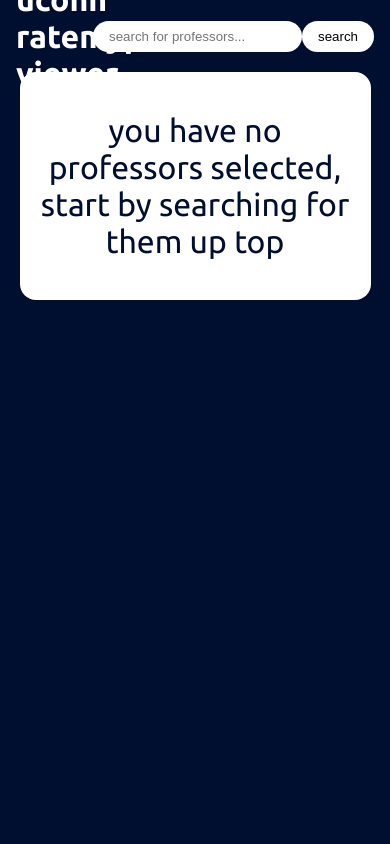
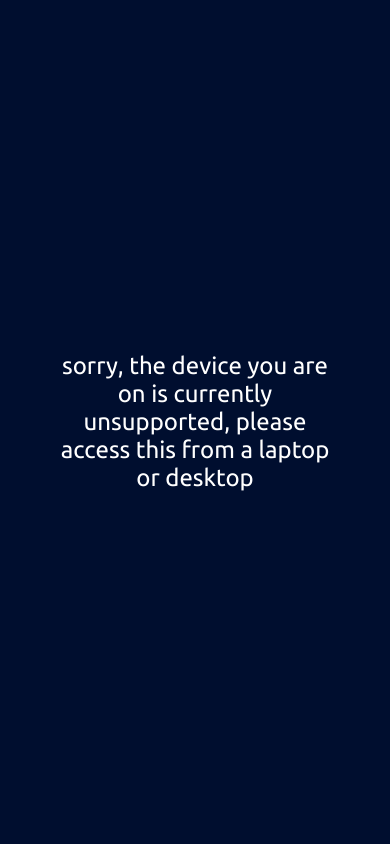
Before and after one commit to noah-hanka/uconnProfViewerSite, a Django app: page /rmpApp/ in a window 390 px wide. Run offline with Django 4.2, Linux system fonts and the light colour scheme.

Commit message:
rmp v 1.0

```diff
--- a/rmpApp/static/rmpApp/home.css
+++ b/rmpApp/static/rmpApp/home.css
@@ -89,7 +89,7 @@
     flex-direction: column;
     align-items: center;
     justify-content: flex-start;
-    height: 90vh;
+    min-height: 90vh;
 }
 
 #professorContainer {
@@ -177,8 +177,9 @@
 }
 
 .teacherName {
-    font-size: x-large;
+    font-size: large;
     font-weight: bold;
+    max-width: 70%;
 }
 
 
@@ -193,6 +194,11 @@
     justify-content: center;
     align-items: center;
     flex-direction: row;
+}
+
+.hidden {
+    opacity: 0;
+    z-index: -1000;
 }
 
 #reviewbackground.hidden {
@@ -377,3 +383,31 @@
     align-items: center;
     font-size: xx-large;
 }
+
+#unsupported {
+    width: 0;
+    height: 0;
+    overflow: hidden;
+}
+
+@media (max-width: 949px) {
+    #unsupported {
+        position: fixed;
+        z-index: 10000;
+        background-color: #000E2F;
+        color: white;
+        position: fixed;
+        width: 100%;
+        height: 100%;
+        display: flex;
+        justify-content: center;
+        align-items: center;
+        font-size: x-large;
+        overflow: auto;
+        text-align: center;
+    }
+
+    #unsupportedtext {
+        padding: 0 3rem 0 3rem;
+    }
+}
--- a/rmpApp/templates/rmpApp/home.html
+++ b/rmpApp/templates/rmpApp/home.html
@@ -5,7 +5,7 @@
     <meta charset="UTF-8">
     <meta http-equiv="X-UA-Compatible" content="IE=edge">
     <meta name="viewport" content="width=device-width, initial-scale=1.0">
-    <title>UCONN RateMyProfessors Viewer</title>
+    <title>UCONN Professor Viewer</title>
     {% load customtags %}
     {% load static %}
     <link rel="preconnect" href="https://fonts.googleapis.com">
@@ -15,12 +15,17 @@
 </head>
 
 <body>
+    <div id='unsupported'>
+        <div id='unsupportedtext'>
+            sorry, the device you are on is currently unsupported, please access this from a laptop or desktop
+        </div>
+    </div>
     <div class='hidden' id='loadingscreen'>
         <div id='loadingtext'></div>
     </div>
     <div id="navbar">
         <div id="pageTitle">
-            uconn ratemyprofessors viewer
+            uconn professor viewer
         </div>
         <div id="nav-sections">
             <div id="searchContainer">
@@ -74,7 +79,7 @@
             <div class='reviewcontainer hidden' id="{{teacher}}_reviews">
                 <div class='reviewHeader'>
                     <button class='reviewX'>x</button>
-                    <div class='review-name'>{{teacherReviewDict|dic:teacher|dic:'professor'|dic:'firstName'|lower}} {{teacherReviewDict|dic:teacher|dic:'professor'|dic:'lastName'|lower}} | {{teacherReviewDict|dic:teacher|dic:'professor'|dic:'department'}}</div>
+                    <div class='review-name'>{{teacherReviewDict|dic:teacher|dic:'professor'|dic:'firstName'|lower}} {{teacherReviewDict|dic:teacher|dic:'professor'|dic:'lastName'|lower}} | {{teacherReviewDict|dic:teacher|dic:'professor'|dic:'department'|lower}}</div>
                 </div>
                 <div class='allReviews'>
                     {%for review in teacherReviewDict|dic:teacher|dic:'reviews'%}
@@ -219,7 +224,7 @@
                                 </div>
                                 <div class='datarow'>
                                     <div class='grade'>
-                                        grade : {{review|dic:'grade'|gradeNA}}
+                                        grade : {{review|dic:'grade'|gradeNA|lower}}
                                     </div>
                                     <div class='textbook'>
                                         textbook : {{review|dic:'textbookUse'|textbookConvert}}
```
Also changed, not shown: rmpApp/static/rmpApp/search.css (+29 -3 lines), rmpApp/templates/rmpApp/search.html (+13 -8 lines).
